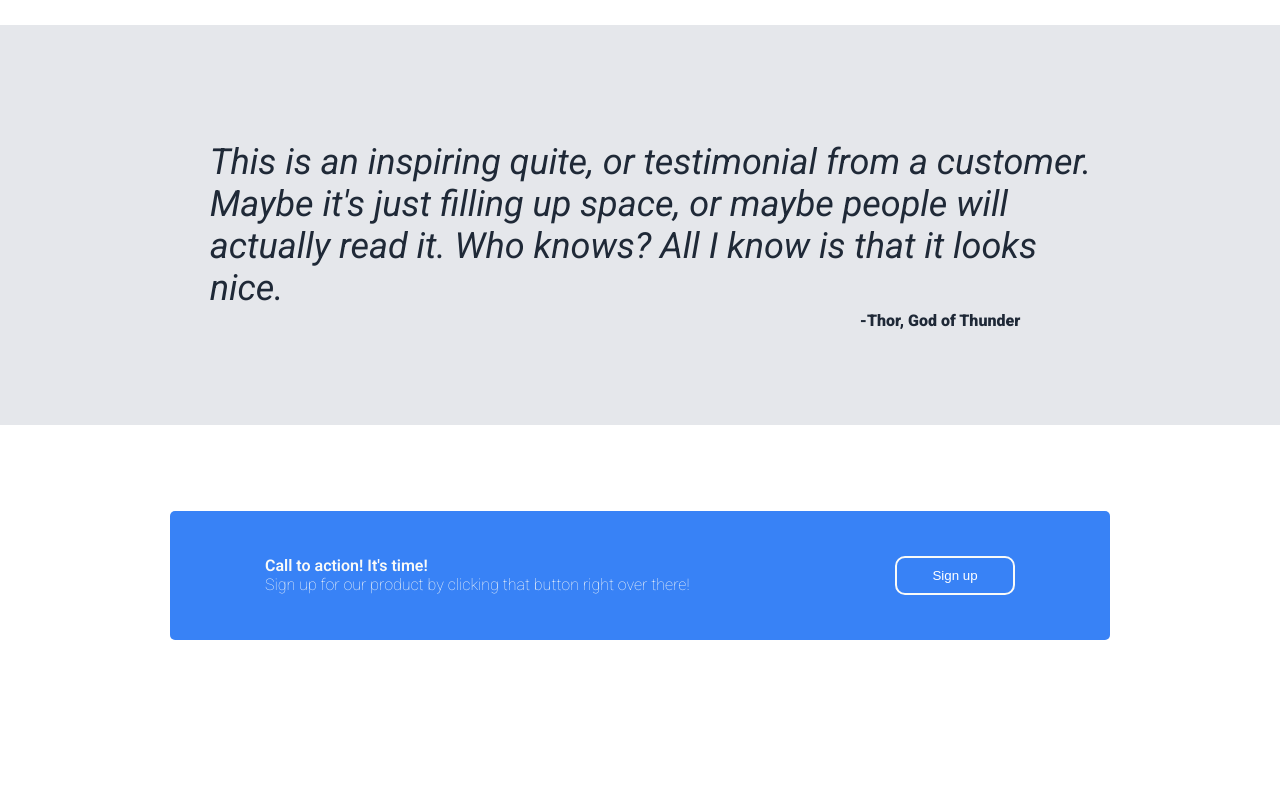
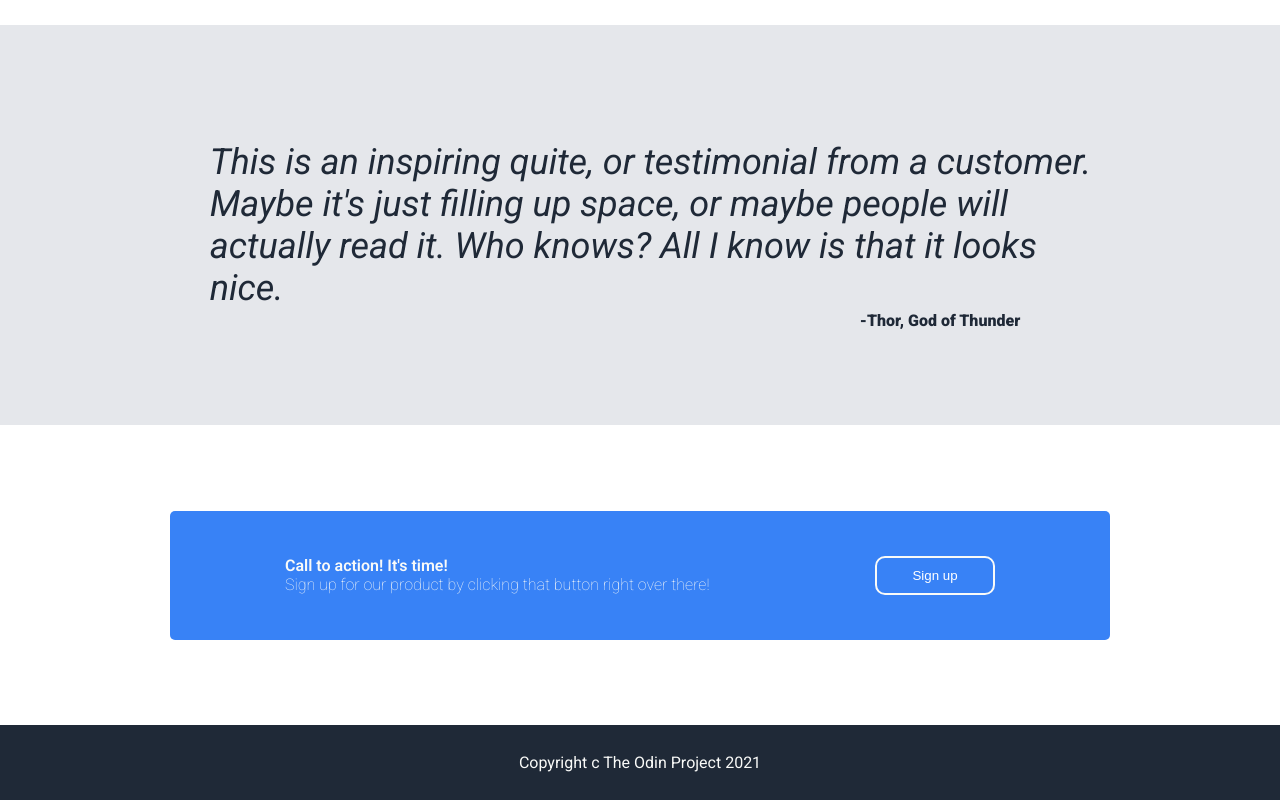
Before and after one commit to AshFreeStiletto/Landing-page, a plain HTML site: page index.html in a window 1280 px wide. Shown: the part 907-1707 px from the top of the page. Before the commit the page ends 1632 px from the top, so only its background shows below. Drawn offline with Linux system fonts and the light colour scheme.

Commit message:
finished

```diff
--- a/index.html
+++ b/index.html
@@ -11,9 +11,7 @@
 </head>
 <body>
     <div class="header">
-        <div class="header_text">
-            Header Logo
-        </div>
+        <div class="header_text">Header Logo</div>
 
         <div class="link">
             <a class="links" href="#">Header Link One</a>
@@ -78,5 +76,6 @@
             <button class="button">Sign up</button>
         </div>
     </div>
+    <div class="footer">Copyright c The Odin Project 2021</div>
 </body>
 </html>
--- a/style.css
+++ b/style.css
@@ -37,6 +37,7 @@ body {
     position: absolute;
     margin-left: 335px;
     padding: 10px;
+    font-weight: 900;
 }
 
 .hero_text {
@@ -159,14 +160,22 @@ button {
     justify-content: center;
     flex-direction: column;
     align-items: left;
-    margin-left: 50px;
+    margin-left: 70px;
     color: #F9FAF8;
     font-weight: 600;
 }
 .button {
-    margin-right: 50px;
+    margin-right: 70px;
     border: 2px solid #F9FAF8;
 }
 .under-text {
     font-weight: 100;
 }
+.footer {
+    background-color: #1F2937;
+    color: #F9FAF8;
+    display: flex;
+    justify-content: center;
+    align-items: center;
+    min-height: 75px;
+}
```
